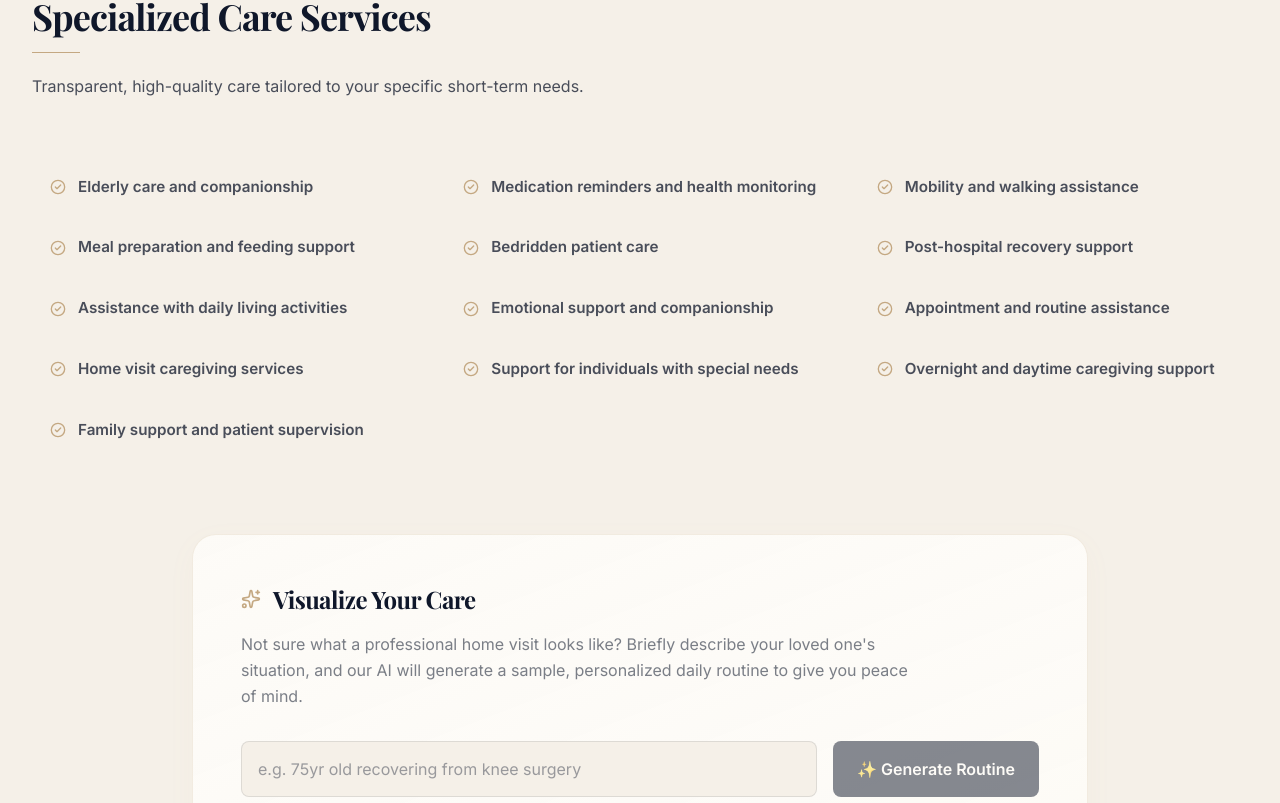
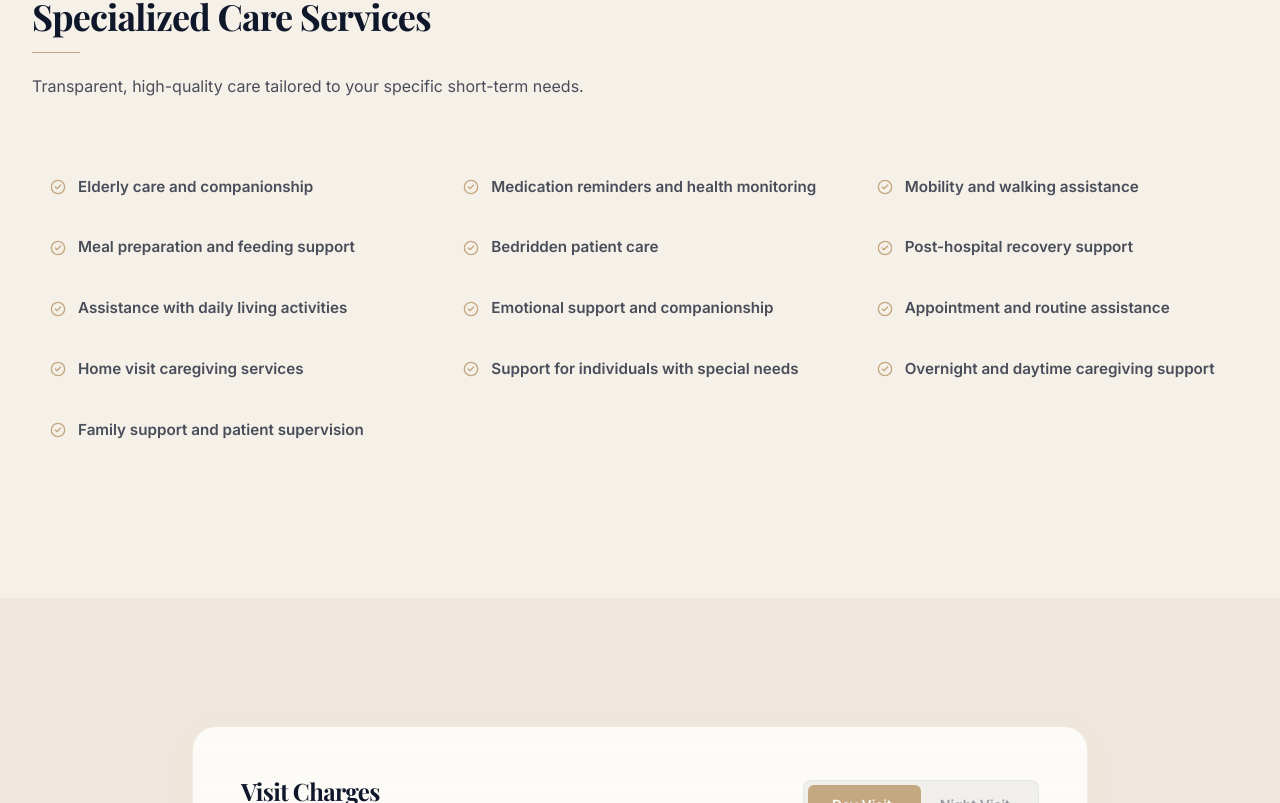
Before and after one commit to nazham/caregiver-portfolio, a Next.js app: page / in a window 1280 px wide. Shown: the part 1997-2800 px from the top of the page. Built offline with nearby package versions, Linux system fonts and the light colour scheme.

Commit message:
refactor: reduce bottom margin of services grid and comment out AICarePlanner component

```diff
--- a/src/components/Services.tsx
+++ b/src/components/Services.tsx
@@ -19,7 +19,7 @@ export default function Services() {
         </div>
 
         {/* Services List Grid — Elegant, compact, and responsive list layout with hover details */}
-        <div className="grid sm:grid-cols-2 lg:grid-cols-3 gap-x-6 gap-y-3 mb-20">
+        <div className="grid sm:grid-cols-2 lg:grid-cols-3 gap-x-6 gap-y-3 mb-4">
           {services.list.map((service, idx) => (
             <div
               key={idx}
@@ -36,7 +36,7 @@ export default function Services() {
         </div>
 
         {/* Interactive AI Care Routine Planner Component */}
-        <AICarePlanner />
+        {/* <AICarePlanner /> */}
 
       </div>
     </section>
```
